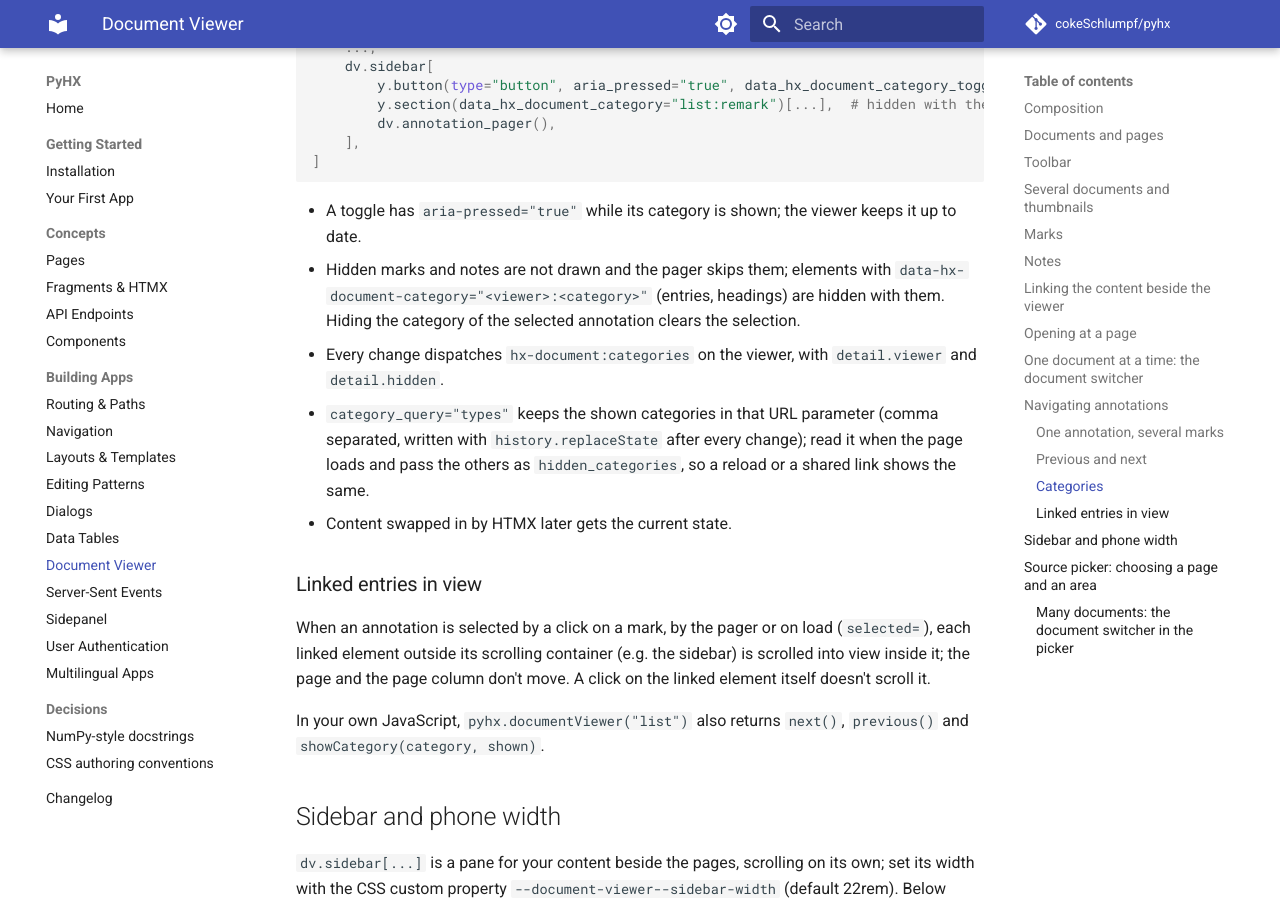
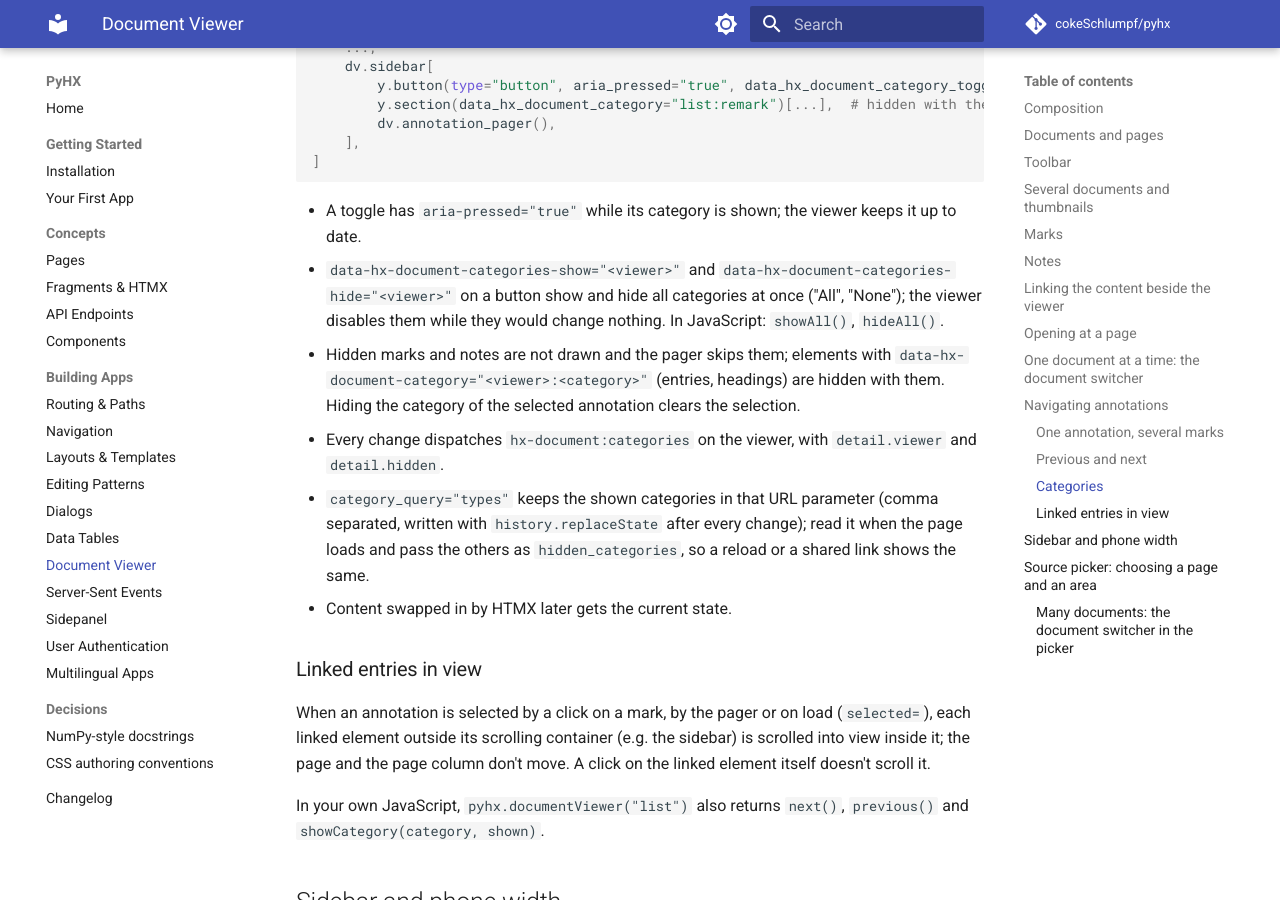
Before and after one commit to cokeSchlumpf/pyhx, an MkDocs documentation site: the page built from docs/guides/document-viewer.md, in a window 1280 px wide and 900 px high, scrolled down 5329 px. Built offline with MkDocs 1.6.1 and Material for MkDocs 9.7.7, drawn with Linux system fonts in a browser that asks for light colours; comment, search, counter and statistics services are not loaded.

Commit message:
feat(document-viewer): show and hide all categories; annotation pager like the page pager (#75)
Two improvements found in the first app using annotation navigation
(T-022):

- **Show and hide all categories:**
`data-hx-document-categories-show="<viewer>"` and
`data-hx-document-categories-hide="<viewer>"` on a button show or hide
every category at once ("All", "None"); the viewer disables them while
they would change nothing. JavaScript:
`pyhx.documentViewer(id).showAll()` / `hideAll()`.
- **Annotation pager like the page pager:** `dv.annotation_pager()` uses
the same ‹ › chevrons as `dv.pager()`, and its buttons line up with the
position outside the toolbar too (Pico's button margin is reset for
every group of the viewer). A click no longer leaves a focus ring on the
icon buttons; the keyboard still shows it.

Sample page "Annotation list" has "All" and "None"; the guide describes
them. No breaking change.

````diff
--- a/docs/guides/document-viewer.md
+++ b/docs/guides/document-viewer.md
@@ -188,6 +188,7 @@
 ```
 
 - A toggle has `aria-pressed="true"` while its category is shown; the viewer keeps it up to date.
+- `data-hx-document-categories-show="<viewer>"` and `data-hx-document-categories-hide="<viewer>"` on a button show and hide all categories at once ("All", "None"); the viewer disables them while they would change nothing. In JavaScript: `showAll()`, `hideAll()`.
 - Hidden marks and notes are not drawn and the pager skips them; elements with `data-hx-document-category="<viewer>:<category>"` (entries, headings) are hidden with them. Hiding the category of the selected annotation clears the selection.
 - Every change dispatches `hx-document:categories` on the viewer, with `detail.viewer` and `detail.hidden`.
 - `category_query="types"` keeps the shown categories in that URL parameter (comma separated, written with `history.replaceState` after every change); read it when the page loads and pass the others as `hidden_categories`, so a reload or a shared link shows the same.
--- a/samples/document_viewer/static/css/sample.css
+++ b/samples/document_viewer/static/css/sample.css
@@ -42,3 +42,5 @@
 .sample-toggle[aria-pressed="false"] { border-color: var(--hx-color-neutral-200, #e4e4e7); background: transparent; color: var(--hx-color-neutral-600, #52525b); }
 .sample-toggle[aria-pressed="false"] .sample-entry__dot { background: transparent; box-shadow: inset 0 0 0 1.5px var(--c); }
 .sample-pager { display: flex; justify-content: flex-end; padding: 0 0.5rem 0.25rem; border-bottom: 1px solid var(--hx-color-neutral-200, #e4e4e7); }
+.sample-all { margin: 0; padding: 0.25rem 0.375rem; border: 0; background: transparent; color: var(--hx-color-info-700, #1d4ed8); font: inherit; font-size: 0.8125rem; cursor: pointer; }
+.sample-all:disabled { color: var(--hx-color-neutral-400, #a1a1aa); cursor: default; }
--- a/src/pyhx/static/css/pyhx/components/layout/document-viewer.css
+++ b/src/pyhx/static/css/pyhx/components/layout/document-viewer.css
@@ -120,7 +120,10 @@
 }
 
 .hx-document-viewer__group { display: flex; align-items: center; gap: 0.125rem; }
-.hx-document-viewer__toolbar .hx-button { margin: 0; }
+.hx-document-viewer__toolbar .hx-button,
+.hx-document-viewer__group .hx-button { margin: 0; }
+/* a click leaves no ring on the icon buttons of a group (also outside the toolbar); the keyboard still shows it */
+.hx-document-viewer__group .hx-button:focus:not(:focus-visible) { box-shadow: none; outline: none; border-color: transparent; }
 .hx-document-viewer__group + .hx-document-viewer__group { padding-left: 0.75rem; border-left: 1px solid var(--document-viewer--line); }
 
 .hx-document-viewer__counter,
````
Also changed, not shown: src/pyhx/static/js/pyhx.document-viewer.js (+39 -8 lines), 3 other files.
